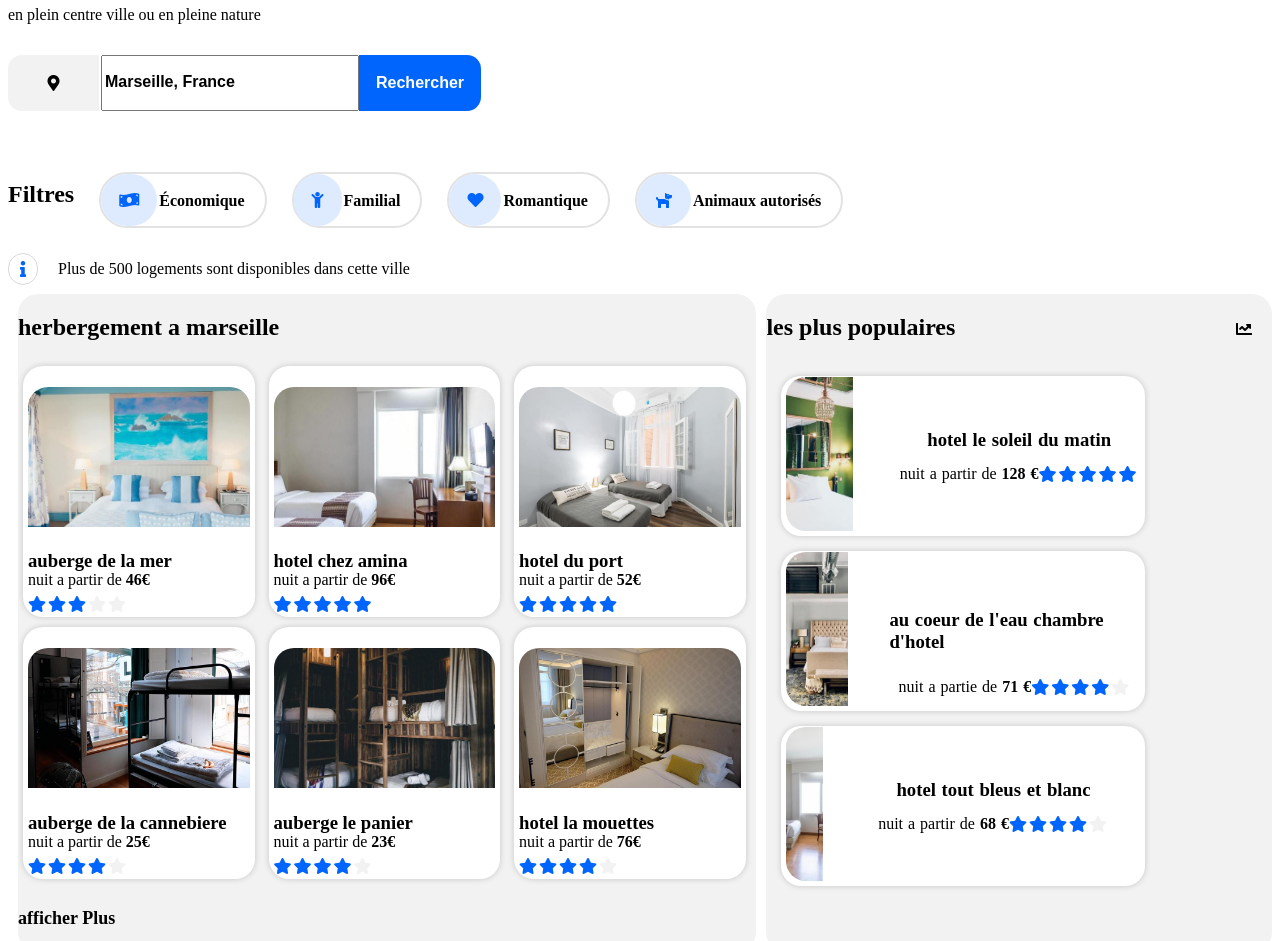
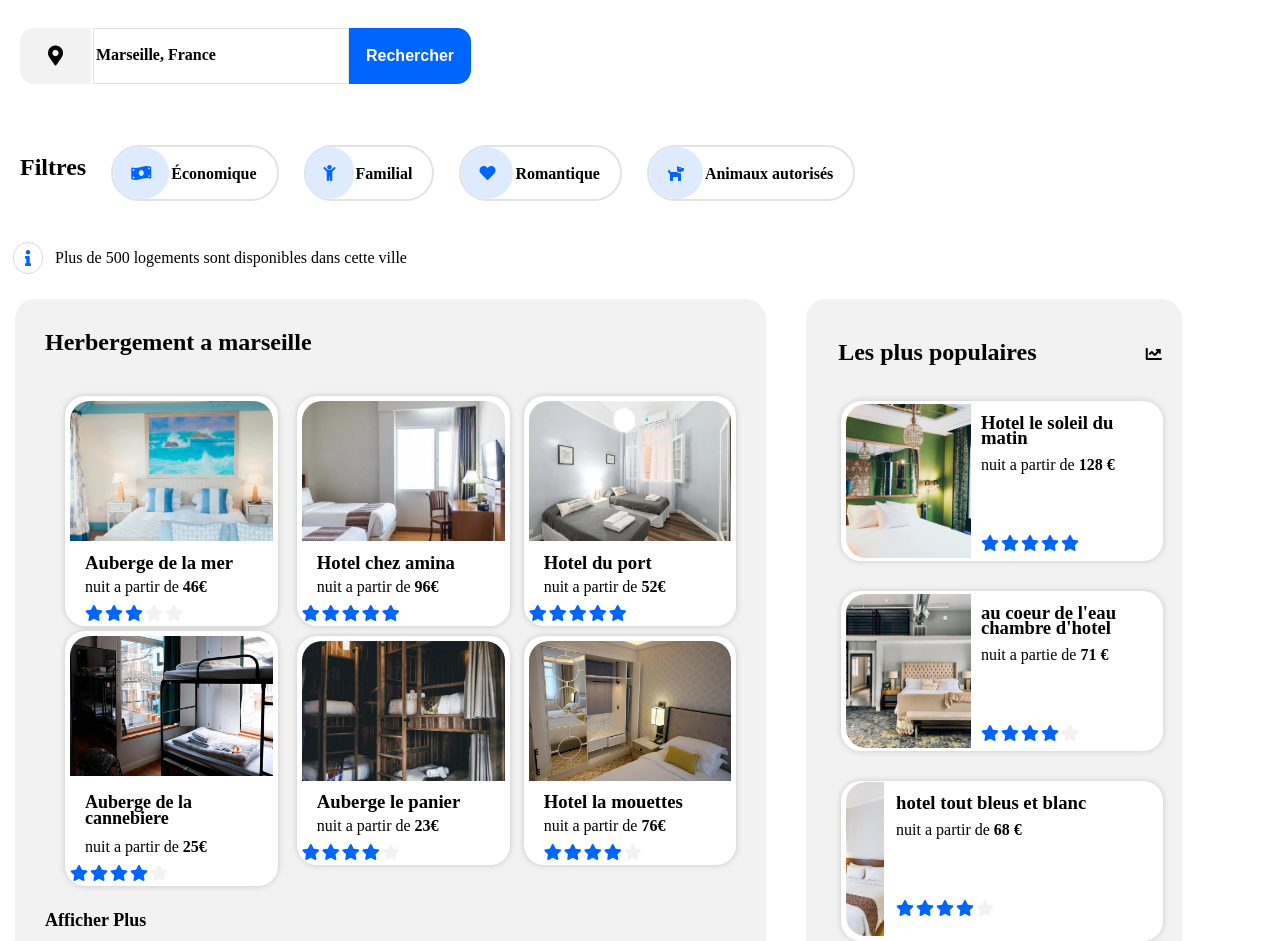
Before and after one commit to sbb400/projet-2, a plain HTML site: page index.html in a window 1280 px wide. Shown: the part 153-1094 px from the top of the page. Drawn offline with Linux system fonts and the light colour scheme; a script that the page names is missing.

Commit message:
version20

```diff
--- a/index.html
+++ b/index.html
@@ -12,13 +12,20 @@
   <link rel="stylesheet" href="https://cdnjs.cloudflare.com/ajax/libs/font-awesome/5.13.1/css/all.min.css">
 
   <link rel="preconnect" href="https://fonts.gstatic.com">
-  <link href="https://fonts.googleapis.com/css2? family= Raleway:wght@300 & display=swap" rel="feuille de style">
+  <link href="https://fonts.googleapis.com/css2?family=Raleway:wght@300 & display=swap" rel="feuille de style" />
 
 
 
 </header>
 
 <body>
+  <style>
+    body
+    {
+      font-family: raleway;
+      margin-left: 20px;
+    }
+  </style>
 
   <header>
 
@@ -38,21 +45,24 @@
           <div class="underline-effect"></div>
           <a href="#activites">Activités</a>
         </div>
-        <div class="navbar-link login" id="navbar-link-sign-up">
+        <div class="underline-effect"></div>
+        <div class="navbar-link-login" id="navbar-link-sign-up">
           <a href="#">S'inscrire</a>
+
         </div>
       </nav>
 
     </nav>
   </header>
-  <h1> Trouver votre herbergement pour des vacances de reve </h1>
-  <p>en plein centre ville ou en pleine nature </p>
+  <h2> Trouver votre herbergement pour des vacances de reve </h2>
+  <p>En plein centre ville ou en pleine nature </p>
 
 
   <div class="research-box">
 
     <div class="icon-localisation"><i class="fas fa-map-marker-alt"></i></div>
-    <input type="text" placeholder="Marseille, France" class="research-bar" style="width: 250px;">
+    <input type="text" placeholder="Marseille, France" class="research-bar"
+      style="width: 250px;border: 1px solid #e2e2e2;font-family: raleway;">
     <button class="button-research" id="button-research">Rechercher</button>
 
 
@@ -63,10 +73,12 @@
     <h3 class="title-h3">Filtres</h3>
 
     <ul class="filters-ul">
-      <li class="filters-button"><i class="fas fa-money-bill-wave icon-filter"></i>Économique</li>
-      <li class="filters-button"><i class="fas fa-child icon-filter"></i>Familial</li>
-      <li class="filters-button"><i class="fas fa-heart icon-filter"></i>Romantique</li>
-      <li class="filters-button"><i class="fas fa-dog icon-filter"></i>Animaux autorisés</li>
+      <li class="filters-button" style="font-family: raleway;"><i
+          class="fas fa-money-bill-wave icon-filter"></i>Économique</li>
+      <li class="filters-button" style="font-family: raleway;"><i class="fas fa-child icon-filter"></i>Familial</li>
+      <li class="filters-button" style="font-family: raleway;"><i class="fas fa-heart icon-filter"></i>Romantique</li>
+      <li class="filters-button" style="font-family: raleway;"><i class="fas fa-dog icon-filter"></i>Animaux autorisés
+      </li>
     </ul>
   </div>
 
@@ -83,16 +95,16 @@
 
     <div class="herbergement-bloc fontgris ">
 
-      <h2 id="herbergement"> herbergement a marseille</h2>
+      <h2 class="herbergement"> Herbergement a marseille</h2>
       <div class="cases">
 
 
 
-        <div class="case-hotel">
+        <div class="case-hotel2">
 
           <a href="#">
-            <p><img class="case-img2" src="src\hebergements\4_small\annie-spratt-Eg1qcIitAuA-unsplash.jpg"
-                alt="auberge de la mer" /></p>
+            <img class="case-img2" src="src\hebergements\4_small\annie-spratt-Eg1qcIitAuA-unsplash.jpg"
+              alt="auberge de la mer" />
           </a>
 
 
@@ -100,7 +112,7 @@
           <div class="case-text2">
 
             <p>
-            <h3 class="hotel-nom">auberge de la mer</h3>
+            <h3 class="hotel-nom">Auberge de la mer</h3>
             </p>
             <p class="hotel-prix">nuit a partir de <span class="prix">46€</span></p>
 
@@ -119,15 +131,15 @@
 
         <a href="#">
           <div class="case-hotel" id="ch6">
-            <p><img class="case-img2" src="src\hebergements\4_small\febrian-zakaria-M6S1WvfW68A-unsplash.jpg"
-                alt="hotel chez amina" /></p>
+            <img class="case-img2" src="src\hebergements\4_small\febrian-zakaria-M6S1WvfW68A-unsplash.jpg"
+              alt="Hotel chez amina" />
 
 
 
 
             <div class="case-text2">
               <p>
-              <h3 class="hotel-nom"> hotel chez amina</h3>
+              <h3 class="hotel-nom"> Hotel chez amina</h3>
               </p>
               <p class="hotel-prix">nuit a partir de <span class="prix"> 96€</span></p>
             </div>
@@ -146,14 +158,14 @@
 
         <a href="#">
           <div class="case-hotel" id="ch7">
-            <p><img class="case-img2" src="src\hebergements\4_small\fred-kleber-gTbaxaVLvsg-unsplash.jpg"
-                alt="hotel du port" /></p>
+            <img class="case-img2" src="src\hebergements\4_small\fred-kleber-gTbaxaVLvsg-unsplash.jpg"
+              alt="hotel du port" />
 
 
 
             <div class="case-text2">
               <p>
-              <h3 class="hotel-nom">hotel du port</h3>
+              <h3 class="hotel-nom">Hotel du port</h3>
               </p>
               <p class="hotel-prix">nuit a partir de <span class="prix">52€</span></p>
             </div>
@@ -170,18 +182,18 @@
           </div>
         </a>
         <a href="#">
-          <div class="case-hotel" id="ch8">
+          <div class="case-hotel2" id="ch8">
 
 
-            <p><img class="case-img2" src="src\hebergements\4_small\marcus-loke-WQJvWU_HZFo-unsplash.jpg"
-                alt="auberge de la cannabiere" /></p>
+            <img class="case-img2" src="src\hebergements\4_small\marcus-loke-WQJvWU_HZFo-unsplash.jpg"
+              alt="Auberge de la cannabiere" />
 
 
 
             <div class="case-text2">
 
               <p>
-              <h3 class="hotel-nom">auberge de la cannebiere</h3>
+              <h3 class="hotel-nom1">Auberge de la cannebiere</h3>
               </p>
               <p class="hotel-prix">nuit a partir de <span class="prix"> 25€</span></p>
             </div>
@@ -200,15 +212,15 @@
 
         <a href="#">
           <div class="case-hotel" id="ch9">
-            <p><img class="case-img2" src="src\hebergements\4_small\nicate-lee-kT-ZyaiwBe0-unsplash.jpg"
-                alt="auberge le panier" /></p>
+            <img class="case-img2" src="src\hebergements\4_small\nicate-lee-kT-ZyaiwBe0-unsplash.jpg"
+              alt="Auberge le panier" />
 
 
 
 
             <div class="case-text2">
               <p>
-              <h3 class="hotel-nom">auberge le panier</h3>
+              <h3 class="hotel-nom">Auberge le panier</h3>
               </p>
               <p class="hotel-prix">nuit a partir de <span class="prix">23€</span></p>
             </div>
@@ -227,8 +239,8 @@
           <a href="#">
             <div class="case-hotel" id="ch10">
 
-              <p><img class="case-img2" src="src\hebergements\4_small\reisetopia-B8WIgxA_PFU-unsplash.jpg"
-                  alt="hotel la mouettes" /></p>
+              <img class="case-img2" src="src\hebergements\4_small\reisetopia-B8WIgxA_PFU-unsplash.jpg"
+                alt="Hotel la mouettes" />
 
 
 
@@ -236,7 +248,7 @@
               <div class="case-text2">
 
                 <p>
-                <h3 class="hotel-nom">hotel la mouettes</h3>
+                <h3 class="hotel-nom">Hotel la mouettes</h3>
                 </p>
                 <p class="hotel-prix">nuit a partir de <span class="prix"> 76€</span></p>
 
@@ -258,7 +270,7 @@
             </div>
           </a>
           <p>
-            <h4 class="affichage">afficher Plus </h4>
+            <h4 class="affichage">Afficher Plus </h4>
           </p>
       </div>
 
@@ -267,24 +279,24 @@
 
 
       <div class="graf">
-        <h2>les plus populaires</h2><i class="fas fa-chart-line" alt="icon graphique"></i>
+        <h2>Les plus populaires</h2><i class="fas fa-chart-line" alt="icon graphique"></i>
       </div>
 
       <a href="#">
         <div class="populaires-img" id="cham1">
-          <p><img class="case-img" src="src\hebergements\4_small\emile-guillemot-Bj_rcSC5XfE-unsplash.jpg"
-              alt="hotel le soleil du matin" /></p>
+          <img class="case-img" src="src\hebergements\4_small\emile-guillemot-Bj_rcSC5XfE-unsplash.jpg"
+            alt="Hotel le soleil du matin" />
 
 
           <div class="case-text">
             <p>
-            <h3 class="hotel-nom2">hotel le soleil du matin</h3>
+            <h3 class="hotel-nom2">Hotel le soleil du matin</h3>
 
 
             <p class="hotel-prix2">nuit a partir de <span class="prix"> 128 €</span></p>
 
 
-            <div class="icon-star">
+            <div class="icon-star2">
               <div class="icon-star"><i class="fas fa-star"></i></div>
               <div class="icon-star"><i class="fas fa-star"></i></div>
               <div class="icon-star"><i class="fas fa-star"></i></div>
@@ -299,23 +311,23 @@
 
       <a href="#">
         <div class="populaires-img" id="ch2">
-          <p><img class="case-img" src="src\hebergements\4_small\aw-creative-VGs8z60yT2c-unsplash.jpg"
-              alt="au coeur de l'eau chambre d'hotel" /></p>
+          <img class="case-img" src="src\hebergements\4_small\aw-creative-VGs8z60yT2c-unsplash.jpg"
+            alt="au coeur de l'eau chambre d'hotel" />
 
 
 
 
 
 
-          <div class="case-text">
+          <div class="case-text3">
             <p>
-            <h3> au coeur de l'eau chambre d'hotel</h3>
+            <h3 class="hotel-nom3"> au coeur de l'eau chambre d'hotel</h3>
 
-            <p class="hotel-prix2"> nuit a partie de <span class="prix"> 71 €</span>
+            <p class="hotel-prix3"> nuit a partie de <span class="prix"> 71 €</span>
             </p>
 
 
-            <div class="icon-star">
+            <div class="icon-star3">
               <div class="icon-star"><i class="fas fa-star"></i></div>
               <div class="icon-star"><i class="fas fa-star"></i></div>
               <div class="icon-star"><i class="fas fa-star"></i></div>
@@ -331,7 +343,7 @@
       <a href="#">
 
         <div class="populaires-img" id="ch4">
-          <p><img class="case-img" src="src\hebergements\4_small\febrian-zakaria-M6S1WvfW68A-unsplash.jpg"
+          <p><img class="case-img3" src="src\hebergements\4_small\febrian-zakaria-sjvU0THccQA-unsplash.jpg"
               alt="hotel tout bleus et blanc" /></p>
 
 
@@ -344,7 +356,7 @@
             <p class="hotel-prix2"> nuit a partir de <span class="prix">68 €</span></p>
 
 
-            <div class="icon-star">
+            <div class="icon-star2">
               <div class="icon-star"><i class="fas fa-star"></i></div>
               <div class="icon-star"><i class="fas fa-star"></i></div>
               <div class="icon-star"><i class="fas fa-star"></i></div>
@@ -362,70 +374,83 @@
   </section>
   <div>
     <p>
-    <h2 id="activites">activites a marseille</h2>
+    <h2 class="activites">Activites a marseille</h2>
     </p>
   </div>
 
   <section class="cubeloisir">
 
+    <a href="#">
       <div class="case-loisir">
         <p><img class="losir-img3" src="src\activites\4_small\reno-laithienne-QUgJhdY5Fyk-unsplash.jpg"
-          alt="vieux port" /></p>
+            alt="Vieux port" /></p>
 
         <p>
-      <h3>vieux port</h3>
+        <h3>Vieux port</h3>
         </p>
       </div>
-
+    </a>
+    <a href="#">
       <div class="cubeloisir2">
         <div class="case-loisir2">
           <p><img class="losir-img" src="src\activites\4_small\paul-hermann-QFTrLdQIRhI-unsplash.jpg"
-            alt="fort de pomegues" /></p>
+              alt="Fort de pomegues" /></p>
           <p>
-        <h3>fort de pomegues</h3>
+          <h3>Fort de pomegues</h3>
           </p>
         </div>
+    </a>
+    <a href="#">
 
       <div class="case-loisir2">
 
         <p><img class="losir-img" src="src\activites\4_small\kevin-hikari-rV_Qd1l-VXg-unsplash.jpg"
-            alt="ile de frioul" /></p>
+            alt="Ile de frioul" /></p>
         <p>
-        <h3>ile de frioul</h3>
+        <h3>Ile de frioul</h3>
         </p>
       </div>
       </div>
+    </a>
+
+    <a href="#">
       <div class="case-loisir">
 
         <p><img class="losir-img3" src="src\activites\4_small\kilyan-sockalingum-NR8-cBCN3aI-unsplash.jpg"
-          alt="parc national des calanques" /></p>
+            alt="Parc national des calanques" /></p>
         <p>
-      <h3>parc nationale des calanques</h3>
+        <h3>Parc nationale des calanques</h3>
         </p>
       </div>
+    </a>
+
+    <a href="#">
 
       <div class="cubeloisir2">
 
         <div class="case-loisir2">
 
           <p><img class="losir-img" src="src\activites\4_small\florian-wehde-xW9e8gdotxI-unsplash.jpg"
-            alt="notre-dame-de-la-garde" /></p>
+              alt="Notre-dame-de-la-garde" /></p>
           <p>
-        <h3>notre-dame-de-la-garde</h3>
+          <h3>Notre-dame-de-la-garde</h3>
           </p>
         </div>
+    </a>
 
+    <a href="#">
 
       <div class="case-loisir2">
 
         <p><img class="losir-img" src="src\activites\4_small\lena-paulin-wH2-EJoDcV0-unsplash.jpg"
-            alt="parc longchamp" /></p>
+            alt="Parc longchamp" /></p>
 
         <p>
-        <h3>parc longchamps</h3>
+        <h3>Parc longchamps</h3>
         </p>
       </div>
       </div>
+    </a>
 
 
 
@@ -433,14 +458,14 @@
 
   <footer>
     <div class="cubefooter">
-      <div class="footer-block">
-        <h3 class="footer-title"> a propos</h3>
-        <h5 class="footer-link">foctionement du site</h5>
+      <div class="footer-block1">
+        <h3 class="footer-title"> A propos</h3>
+        <h5 class="footer-link">Foctionement du site</h5>
         <h5 class="footer-link">Consitions générales de vente</h5>
         <h5 class="footer-link">Données et confidentialité</h5>
       </div>
       <div class="footer-block">
-        <h3 class="footer-title">nos herbergement</h3>
+        <h3 class="footer-title2">Nos herbergement</h3>
         <h5 class="footer-link">Charte qualité</h5>
         <h5 class="footer-link">Soumettre votre hôtel</h5>
       </div>
--- a/styles5.css
+++ b/styles5.css
@@ -4,12 +4,14 @@
     background: white;
   }
 
-  .navbar #navbar-link-accomodation > .underline-effect {
+  .navbar #navbar-link-accomodation:hover > .underline-effect {
     background: #0065fc;
+    line-height: 50px
   }
 
   .navbar #navbar-link-activities:hover > .underline-effect {
     background: #0065fc;
+    line-height: 50px
   }
 
   #navbar-link-sign-up a {
@@ -26,12 +28,10 @@
     color: #0065fc;
   }
 
-  .navbar img {
-    grid-area: logo;
-  }
 
   .navbar #navbar-link-accomodation {
     grid-area: accomodation;
+    line-height: 54px;
   }
 
   #navbar-link-accomodation a {
@@ -41,6 +41,7 @@
   .navbar #navbar-link-activities {
     grid-area: activities;
     color: black;
+    line-height: 54px;
   }
 
   .navbar #navbar-link-activities a {
@@ -51,13 +52,23 @@
     color: #0065fc;
   }
 
-  .navbar #navbar-link-sign-up {
+  .navbar #navbar-link-sign-up{
     grid-area: sign-up;
     color: #0065fc;
     font-weight: 600;
   }
+  .navbar .navbar-link-login:hover {
+    width: 100%;
+    height: 3px;
+    background:blue;
+  }
+  .navbar .navbar-link-login:hover.underline-effect{
+    background-color:#0065fc;
+    margin-bottom: 10px;
+  }
 
-  .navbar .active-link {
+
+.navbar .active-link {
     color: #0065fc;
   }
 .navbar
@@ -82,17 +93,27 @@ align-items: center;
 }
 .icon
 {
-    margin: 1px 1px 1px 1px;
-    padding: 10px ;
+    margin: 1px 1px 1px -32px;
+    padding: 2px ;
 
 }
 .footer-block
 {
     width: 100%;
     max-width: 1440px;
-    background-color: grey;
     background: #F2F2F2;
     flex-direction: row; justify-content: space-between;
+    line-height: 44px;
+
+}
+.footer-block1
+{
+    width: 100%;
+    max-width: 1440px;
+    background: #F2F2F2;
+    flex-direction: row; justify-content: space-between;
+    line-height: 44px;
+    margin-left: 10px;
 
 }
 .footer-title
@@ -101,14 +122,16 @@ align-items: center;
     font-size: 18px;
     margin-bottom: 15px;
     line-height: 40px;
+    margin-left: 30px;
 
 }
+
 .footer-link
 {
 flex-direction: column;
 justify-content: space-between;
 line-height: 2px;
-
+margin-left: 30px;
 }
 .footer
 {
@@ -196,7 +219,7 @@ line-height: 2px;
 .body
 {
     font-family: 'Raleway' sans-serif;
-    margin: 0;
+
 }
 a {
     text-decoration: none;
@@ -250,11 +273,12 @@ header
     display: flex;
     justify-content: center;
     align-items: center;
-    width: 55px;
+    width: 35px;
     height: 20px;
     background-color: #F2F2F2;
     border-radius: 14px 0px 0px 14px;
     color: black;
+    font-size: 20px;
 
 }
 .research-box
@@ -293,6 +317,19 @@ header
 {
     display: flex;
     flex-direction: row;
+
+}
+.icon-star2
+{
+    display: flex;
+    flex-direction: row;
+    margin: 70px 1px 1px 10px
+}
+.icon-star3
+{
+    display: flex;
+    flex-direction: row;
+    margin: 70px 1px 1px 10px
 }
 .colorgris
 {
@@ -333,18 +370,37 @@ header
     border: 5px solid transparent;
     box-shadow: 0px 0px 6px 0px #0000002e;
     object-fit: cover;
-    width: 30%;
+    width: 27%;
     margin: 5px 5px 5px 5px;
     display: inline-table;
 
 
 
 }
+.case-hotel2
+{
+    background: white;
+    list-style: none;
+    display: flex;
+    flex-direction: column;
+    justify-content: left;
+    align-items: start;
+    border-radius: 20px;
+    border: 5px solid transparent;
+    box-shadow: 0px 0px 6px 0px #0000002e;
+    object-fit: cover;
+    width: 27%;
+    margin-left: 50px;
+    margin-right: 10px;
+
+    display: inline-table;
+}
 .fontgris
 {
     background-color: #F2F2F2;
     border-radius: 20px;
-    width: 60%
+    width: 60%;
+    display:flex;
 }
 
 
@@ -366,21 +422,27 @@ header
     width: 60%;
     list-style: none;
     flex-wrap: wrap;
-    margin-left: 10px;
+    margin-left: -5px;
 
 
+}
+.herbergement
+{
+    margin-top: 30px;
+    margin-left: 30px;
 }
 .affichage
 {
 
     font-size: 18px;
+    margin-left: 30px;
 }
 aside
 {
-    width: 40%;
+    width: 30%;
     background-color: #F2F2F2;
     border-radius: 20px;
-    margin: 0px 0px 0px 10px;
+    margin: 0px 0px 0px 40px;
 }
 .populaires-bloc{
     display: flex;
@@ -390,7 +452,7 @@ aside
 }
 
 .case-img{
-    width: 60%;
+    width: 40%;
     height: 154px;
     background-size: 100% 100%;
     border-radius: 20px 0px 0px 20px;
@@ -406,19 +468,25 @@ aside
     border-radius: 20px 20px 0px 0px;
     object-fit: cover;
 }
+.case-img3{
+    width: 94%;
+    height: 154px;
+    background-size: 100% 100%;
+    border-radius: 20px 0px 0px 20px;
+    object-fit: cover;
+
+}
+
 .case-text
 {
-
-    display: flex;
-    flex-direction: row;
-    flex-wrap: wrap;
+    display: block;
     align-content: center;
     justify-content: center;
     align-items: center;
-    width: 500px;
-    word-spacing: 1px;
-
-
+    flex-direction: column;
+    flex-wrap: nowrap;
+    margin-bottom: 15px;
+    width: 700px;
 
 }
 .case-text2
@@ -430,7 +498,18 @@ aside
     align-content: center;
     justify-content: center;
     align-items: center;
-    line-height: 0px;
+    line-height: 5px;
+    margin-left: 15px;
+}
+.case-text3
+{
+    display: block;
+    align-content: center;
+    justify-content: center;
+    align-items: center;
+    flex-direction: column;
+    flex-wrap: nowrap;
+    margin-bottom: 15px;
 }
 .case-loisir
 {
@@ -447,7 +526,7 @@ aside
     object-fit: cover;
     width: 25%;
     height: 20em;
-    margin: 15px 15px 15px 15px;
+    margin: -20px 15px 15px 15px;
     display: inline-table;
 }
 
@@ -462,8 +541,14 @@ aside
     object-fit: cover;
     width: 25%;
     height: 13em;
-    margin: 15px 15px 15px 15px;
+    margin: -20px 15px 50px 15px;
     display: inline-table;
+}
+.activites
+{
+
+    margin-left: 26px;
+    margin-top: 30pt;
 }
 .prix
 {
@@ -471,7 +556,7 @@ aside
 }
 .populaires-img
 {
-    width: 70%;
+    width: 83%;
     height: 150px;
     background: white;
     list-style: none;
@@ -485,17 +570,32 @@ aside
     border: 5px solid transparent;
     box-shadow: 0px 0px 6px 0px #0000002e;
     object-fit: cover;
-    margin: 15px 15px 15px 15px;
+    margin: 15px 15px 30px 35px;
     object-fit: cover;
 
+}
+.hotel-nom1
+{
+    line-height: 16px;
+    font-size: 18px;
 }
 .hotel-nom2
 {
     display: block;
-    line-height: 0px;
+    line-height: 15px;
     align-content: center;
     justify-content: center;
     align-items: center;
+    margin: 20px 1px 1px 10px
+}
+.hotel-nom3
+{
+    display: block;
+    line-height: 15px;
+    align-content: center;
+    justify-content: center;
+    align-items: center;
+    margin: 20px 1px 1px 10px
 }
 .hotel-prix2
 {
@@ -504,6 +604,16 @@ aside
     align-content: center;
     justify-content: center;
     align-items: center;
+    margin: 20px 1px 1px 10px
+}
+.hotel-prix3
+{
+    display: block;
+    line-height: 0px;
+    align-content: center;
+    justify-content: center;
+    align-items: center;
+    margin: 20px 1px 1px 10px
 }
 .losir-img
 {
@@ -548,10 +658,12 @@ font-size: 16px;
 padding: 7px 11px 7px 11px;
 border: solid 1px #D9D9D9;
 border-radius: 2000px;
-margin-right: 20px;
+margin-right: 12px;
+margin-left: -7px;
 }
 .info p {
     display: inline;
+    line-height: 50px
   }
 .filtres
 {
@@ -578,6 +690,8 @@ margin-right: 20px;
     align-content: center;
     justify-content: space-between;
     align-items: baseline;
+    margin-top: 20px;
+    margin-left: 32px;
 }
 @media screen and (max-width: 900px){
 .body
@@ -587,12 +701,21 @@ margin-right: 20px;
 @media screen and ( max-width:500px){
 .section1
  width: 100%
+ flex-direction: column
 }
 @media screen (max-width: 500px;){
 .footer
 width: 30%;
+flex-direction: column
 }
 @media screen (max-width:300px){
 .case-loisir.case-loisir2
 width: 30%;
+flex-direction: column
 }
+@media screen (max-width: 1400px;){
+.body
+
+flex-direction: column
+
+}
```
Lines whose indentation alone changed are shown as unchanged.
